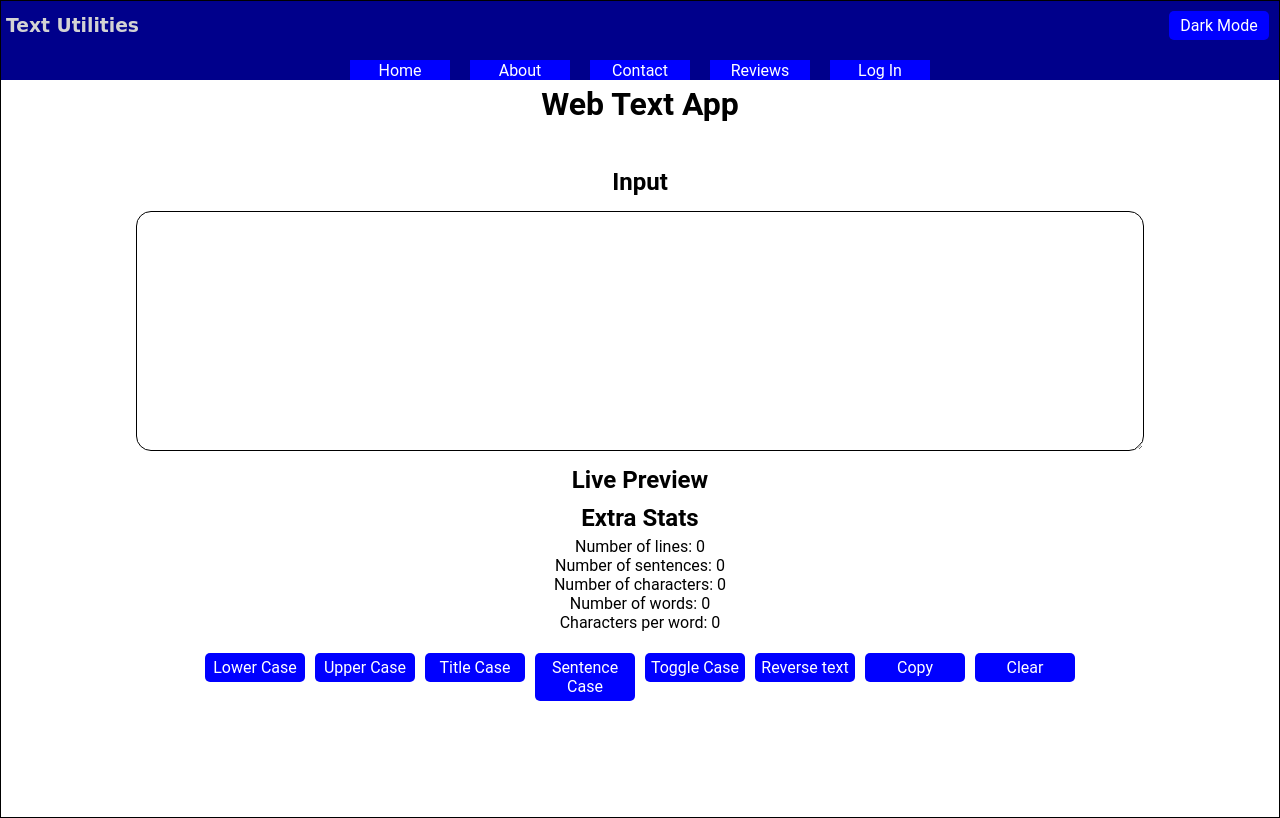
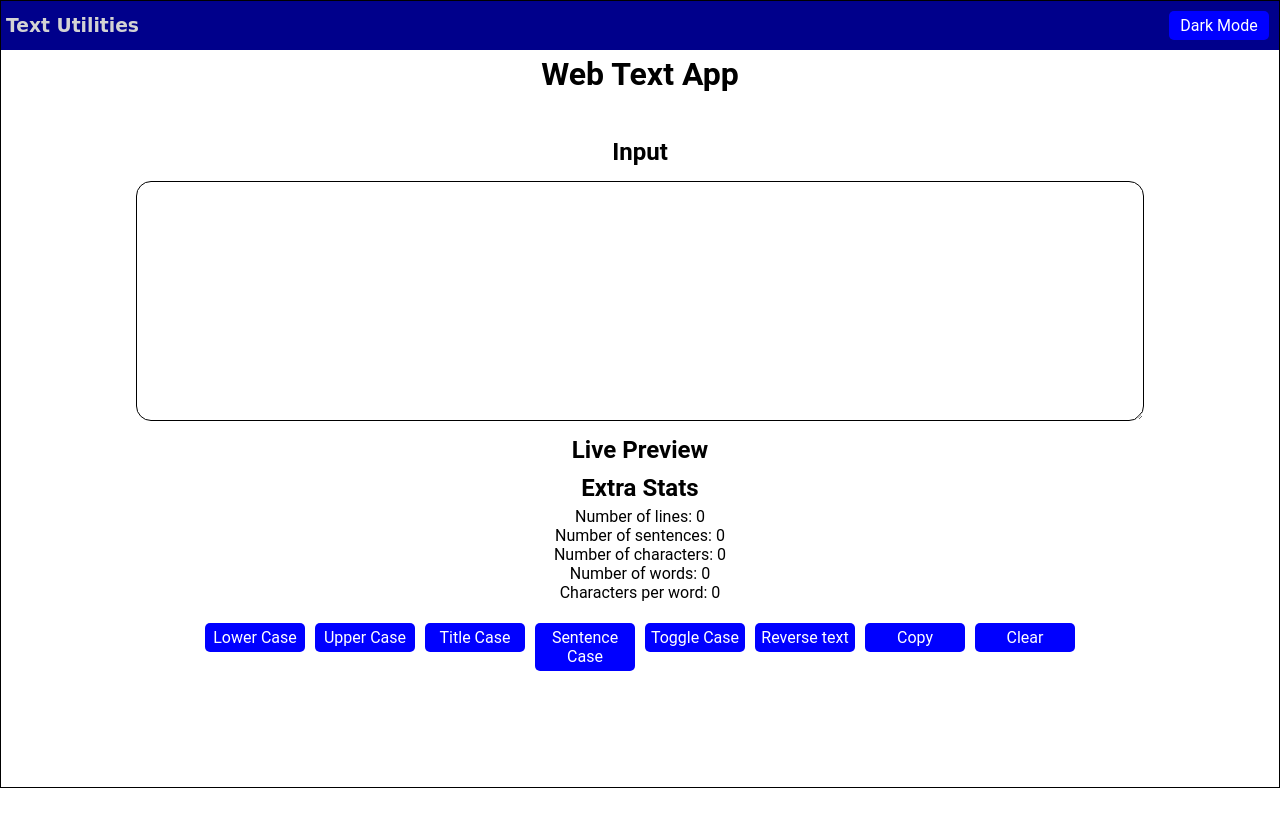
Before and after one commit to nikshitramesh/Word-Utility, a React (Create React App) app in the folder frontend/: page / in a window 1280 px wide. Built offline with nearby package versions, Linux system fonts and the light colour scheme.

Commit message:
Reduced margin and padding of nav

```diff
--- a/frontend/src/index.css
+++ b/frontend/src/index.css
@@ -161,8 +161,6 @@ input {
 	justify-content: center;
 	align-items: center;
 	width: 100%;
-	margin-top: 10px;
-	padding: 10px;
 	overflow: hidden;
 	transition: max-height 0.75s ease-in-out;
 }
```
